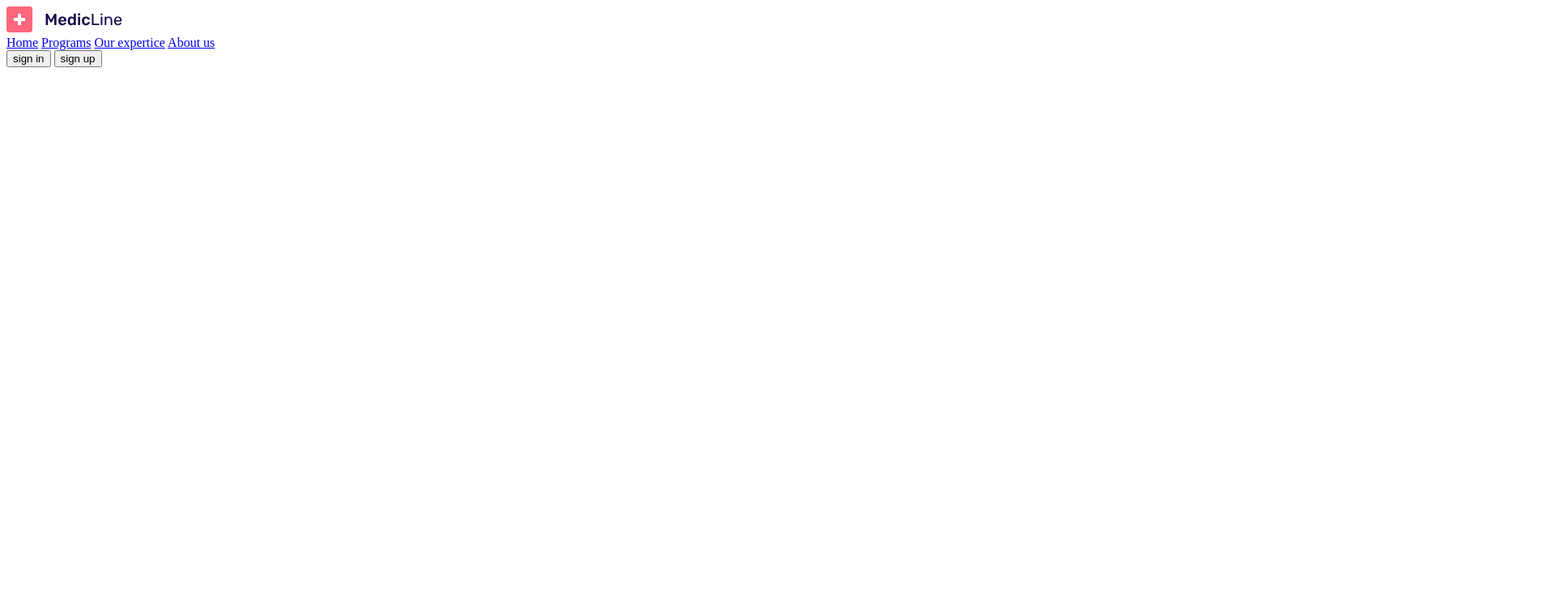
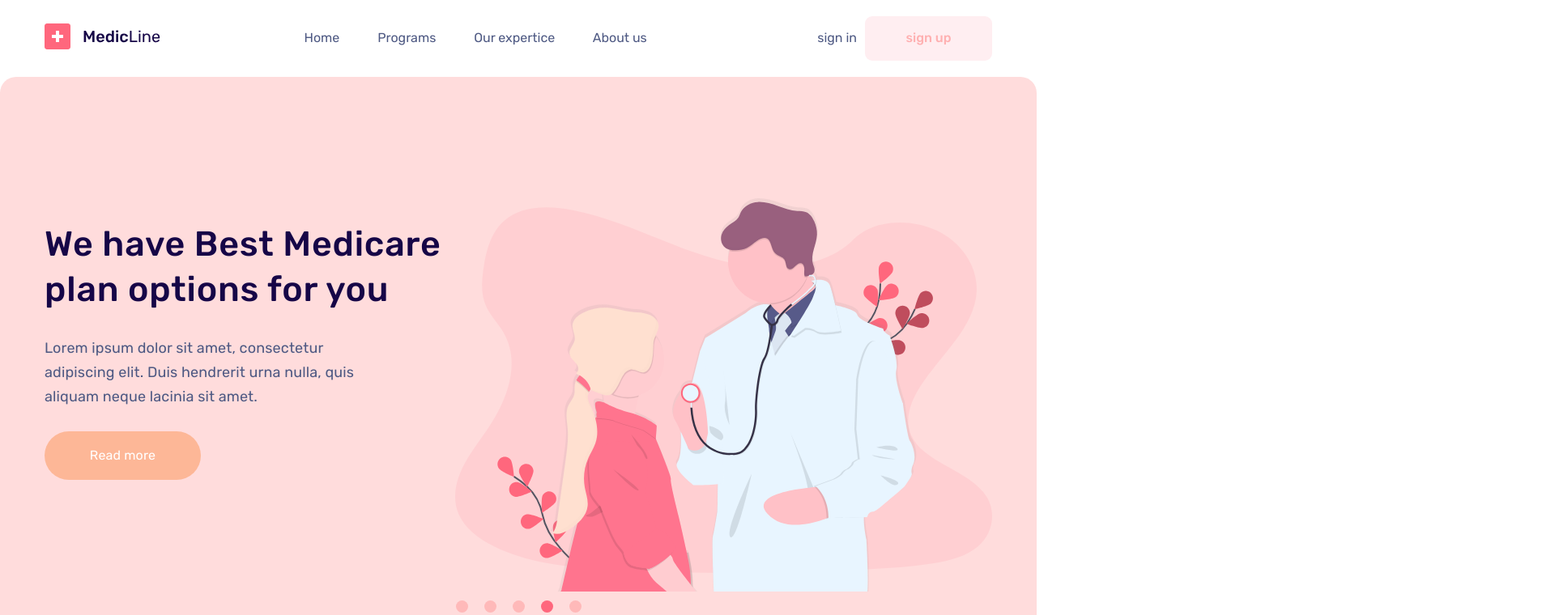
Before and after one commit to yeezysmem/medicline, a website: page index.html in a window 1280 px wide. Shown: the top 760 px of the page at 81% size, 1920 px wide, since content can reach past the window. Drawn offline with nearby package versions, Linux system fonts and the light colour scheme.

Commit message:
Update index.html

```diff
--- a/index.html
+++ b/index.html
@@ -10,7 +10,7 @@
       rel="stylesheet"
     />
     <!-- bootstrap -->
-    <link rel="stylesheet" href="../app/scss/" />
+    <link rel="stylesheet" href="../scss/style.css" />
     <title>MedicLine</title>
   </head>
   <body>
```
